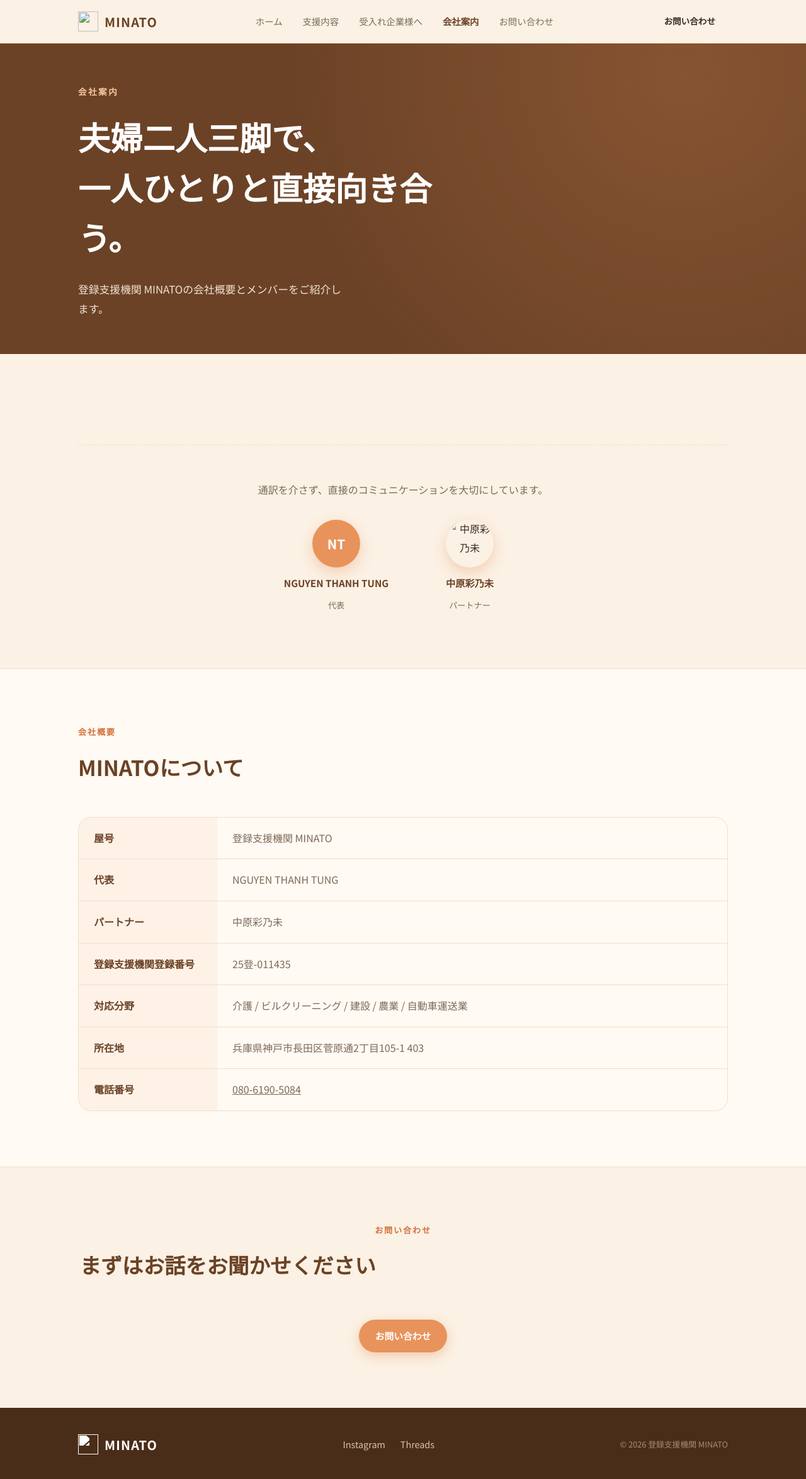
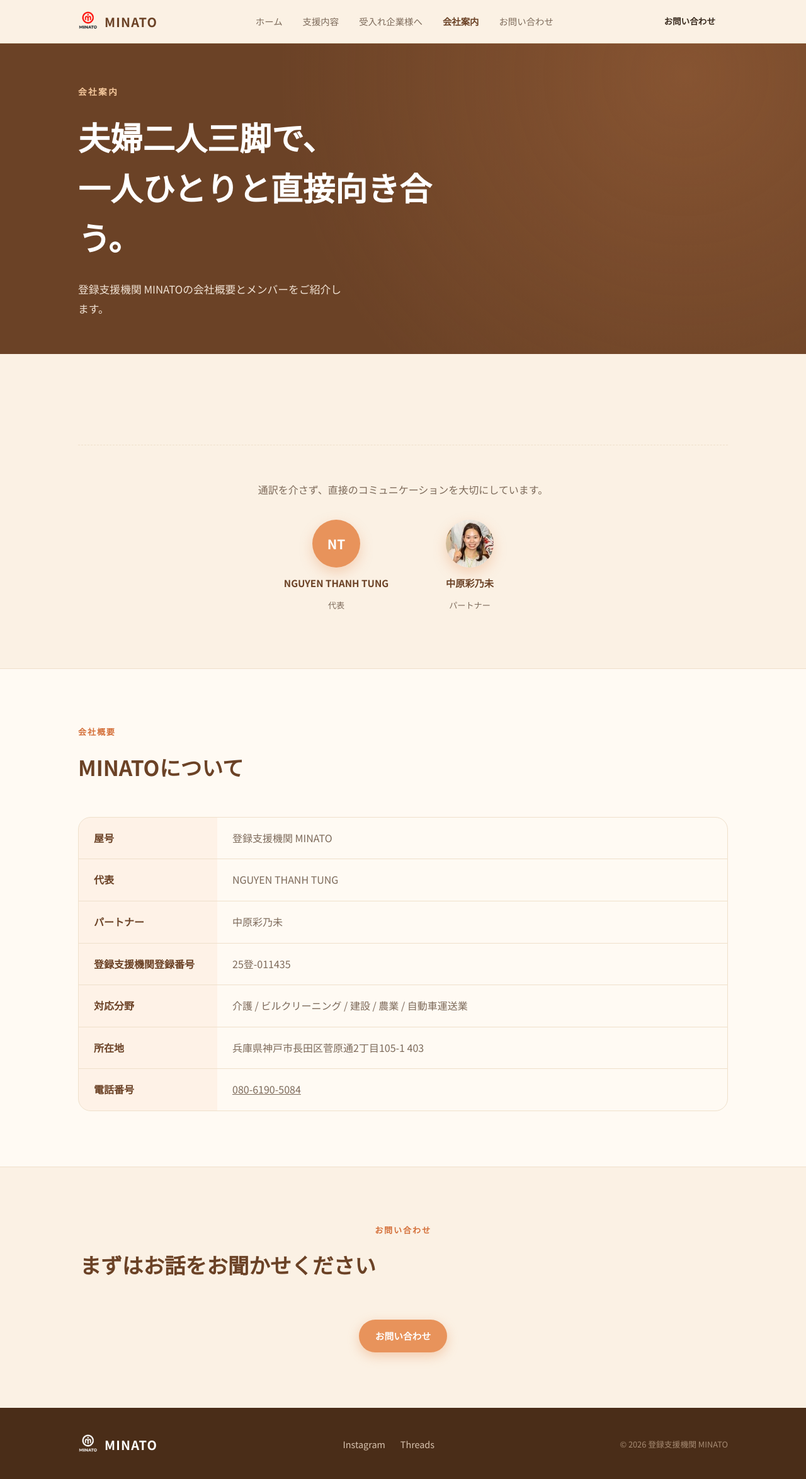
Before and after one commit to minatogrouphr-debug/minato.group.hr, a plain HTML site: page company.html in a window 1280 px wide. Shown: the whole page at 63% size. Drawn offline with Linux system fonts and the light colour scheme; a web font is replaced by a local one.

Commit message:
Add files via upload

```diff
--- a/company.html
+++ b/company.html
@@ -14,7 +14,7 @@
 
 <header class="site-header">
   <div class="wrap header-inner">
-    <a href="index.html" class="logo"><img src="images/logo.png" alt=""> MINATO</a>
+    <a href="index.html" class="logo"><img src="logo.png" alt=""> MINATO</a>
     <nav class="nav">
       <a href="index.html">ホーム</a>
       <a href="service.html">支援内容</a>
@@ -49,7 +49,7 @@
             <p class="team-role">代表</p>
           </div>
           <div class="team-card">
-            <img class="avatar-photo" src="images/team-nakahara.jpg" alt="中原彩乃未">
+            <img class="avatar-photo" src="team-nakahara.jpg" alt="中原彩乃未">
             <p class="team-name">中原彩乃未</p>
             <p class="team-role">パートナー</p>
           </div>
@@ -86,7 +86,7 @@
 
 <footer class="site-footer">
   <div class="wrap footer-inner">
-    <span class="logo logo-footer"><img src="images/logo.png" alt=""> MINATO</span>
+    <span class="logo logo-footer"><img src="logo.png" alt=""> MINATO</span>
     <div class="footer-links">
       <a href="https://www.instagram.com/minato.group.hr/" target="_blank" rel="noopener">Instagram</a>
       <a href="https://www.threads.net/@minato.group.hr" target="_blank" rel="noopener">Threads</a>
```
Also changed, not shown: contact.html (+2 -2 lines), for-companies.html (+2 -2 lines), index.html (+2 -2 lines), service.html (+4 -4 lines).
